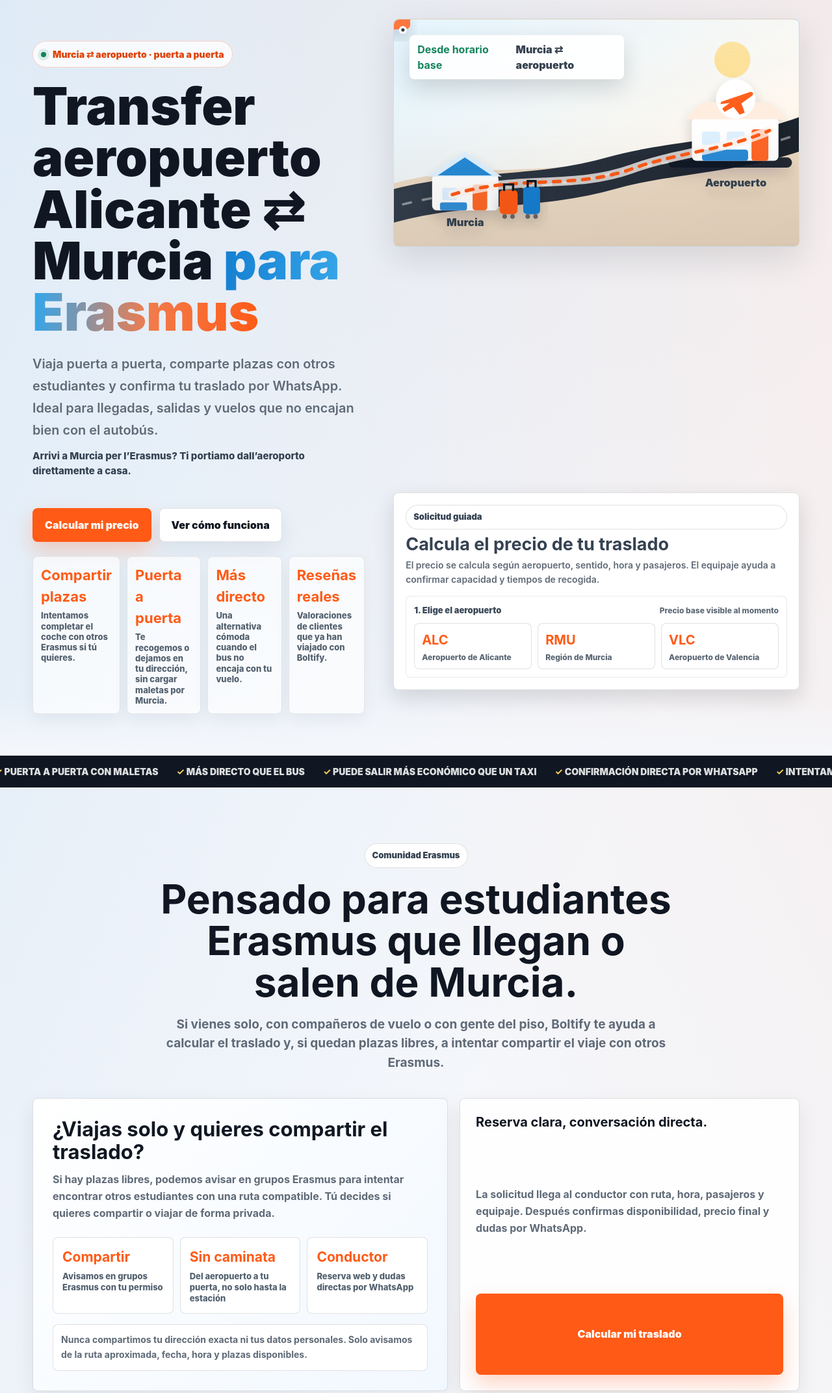
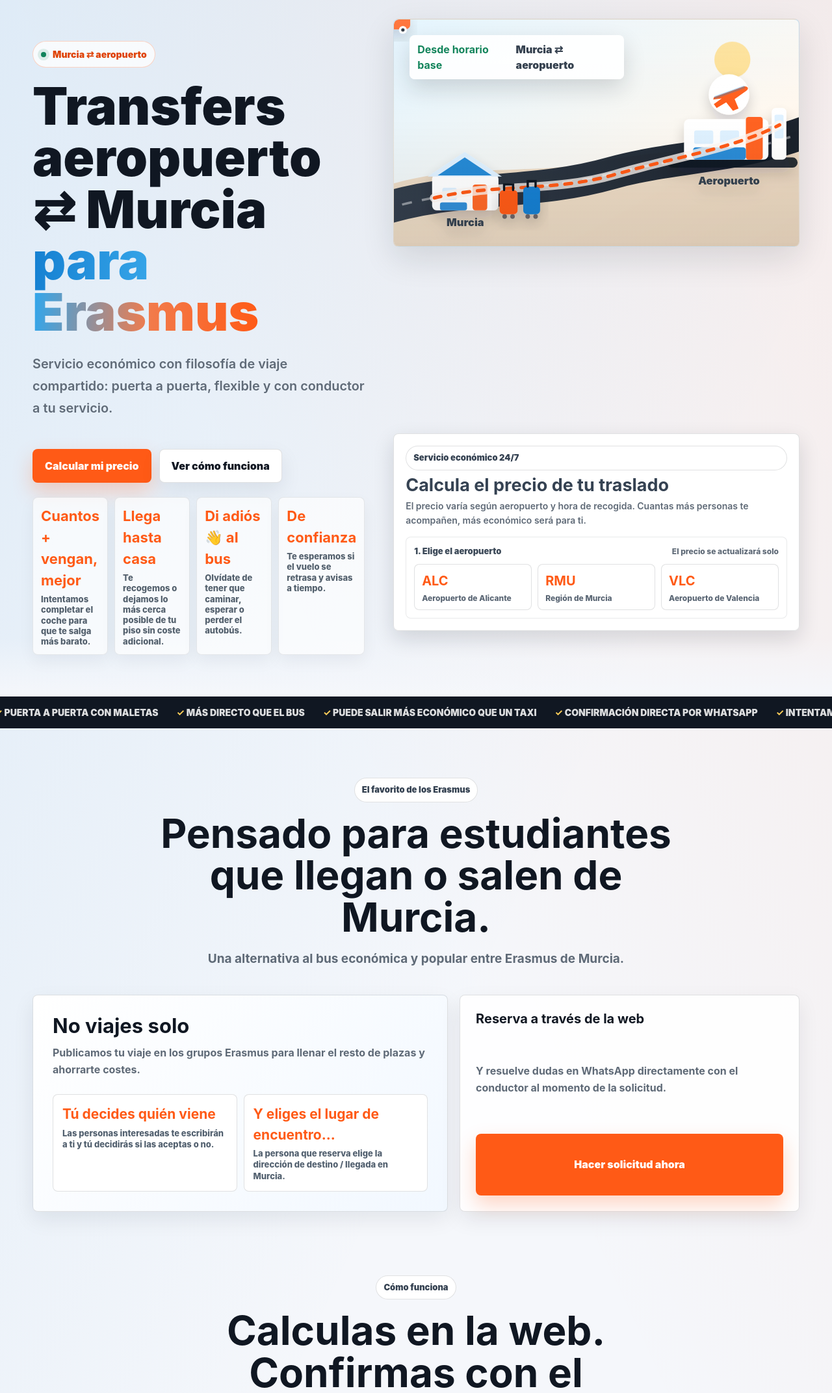
Before and after one commit to chembos/boltify, a plain HTML site: page index.html in a window 1280 px wide. Shown: the part 100-2244 px from the top of the page at 65% size. Drawn offline with Linux system fonts and the light colour scheme.

Commit message:
Update Boltify landing page

```diff
--- a/index.html
+++ b/index.html
@@ -3,15 +3,15 @@
 <head>
   <meta charset="UTF-8" />
   <meta name="viewport" content="width=device-width, initial-scale=1.0" />
-  <title>Transfer Aeropuerto Alicante Murcia para Erasmus | Boltify</title>
-  <meta name="description" content="Transfer puerta a puerta entre Murcia y los aeropuertos de Alicante, Murcia y Valencia. Ideal para Erasmus: calcula precio, comparte plazas y confirma por WhatsApp." />
-  <meta property="og:title" content="Transfer Aeropuerto Alicante Murcia para Erasmus | Boltify" />
-  <meta property="og:description" content="Transfer puerta a puerta entre Murcia y los aeropuertos de Alicante, Murcia y Valencia. Ideal para Erasmus: calcula precio, comparte plazas y confirma por WhatsApp." />
+  <title>Transfers aeropuerto Murcia para Erasmus | Boltify</title>
+  <meta name="description" content="Transfers económicos entre Murcia y los aeropuertos de Alicante, Murcia y Valencia. Comparte plazas, calcula precio y confirma por WhatsApp." />
+  <meta property="og:title" content="Transfers aeropuerto Murcia para Erasmus | Boltify" />
+  <meta property="og:description" content="Transfers económicos entre Murcia y los aeropuertos de Alicante, Murcia y Valencia. Comparte plazas, calcula precio y confirma por WhatsApp." />
   <meta property="og:type" content="website" />
   <meta property="og:locale" content="es_ES" />
   <!-- TODO: añadir imagen 1200x630 para vista previa en WhatsApp.
        Ruta preparada cuando exista: <meta property="og:image" content="https://boltify.es/og-boltify.jpg" />
-       Contenido recomendado: Boltify · Transfer aeropuerto Alicante ⇄ Murcia · Para Erasmus · puerta a puerta · WhatsApp. -->
+       Contenido recomendado: Boltify · Transfers aeropuerto ⇄ Murcia · Para Erasmus · viaje compartido · WhatsApp. -->
   <script type="application/ld+json">
     {
       "@context": "https://schema.org",
@@ -127,7 +127,7 @@
       z-index:1;
     }
     .hero-copy{grid-area:copy;align-self:start;padding-top:34px}
-    .hero-support{grid-area:support;align-self:start}
+    .hero-support{grid-area:support;align-self:start;width:100%}
     .eyebrow{
       display:inline-flex;align-items:center;gap:10px;margin-bottom:20px;
       padding:9px 12px;border:1px solid rgba(255,90,22,.25);border-radius:999px;
@@ -137,9 +137,8 @@
     h1{font-size:clamp(46px,6.2vw,82px);line-height:1;letter-spacing:0;max-width:720px;font-weight:950}
     .grad{background:linear-gradient(95deg,var(--blue),#36a5e8 35%,#f27b4b 68%,var(--orange));-webkit-background-clip:text;color:transparent}
     .lead{margin-top:22px;color:var(--muted);font-size:clamp(17px,1.55vw,20px);line-height:1.72;font-weight:560;max-width:590px}
-    .italian-note{margin-top:12px;color:#344151;font-size:15px;font-weight:850;line-height:1.5;max-width:560px}
     .hero-actions{display:flex;gap:12px;flex-wrap:wrap;margin-top:24px}
-    .trust-row{display:grid;grid-template-columns:repeat(4,1fr);gap:10px;margin-top:22px;max-width:650px}
+    .trust-row{display:grid;grid-template-columns:repeat(4,1fr);gap:10px;margin-top:22px;max-width:none}
     .trust-item{
       min-height:76px;padding:12px;border:1px solid rgba(16,23,34,.09);border-radius:var(--radius);
       background:rgba(255,255,255,.66);box-shadow:0 10px 24px rgba(16,23,34,.05);
@@ -425,7 +424,9 @@
     .ticker b{color:var(--yellow)}
     @keyframes ticker{to{transform:translateX(-50%)}}
 
-    section{padding:86px 0}
+    section{padding:76px 0}
+    #routes{padding-bottom:42px}
+    #how{padding-top:56px}
     .section-head{max-width:800px;margin:0 auto 40px;text-align:center}
     .section-head.left{text-align:left;margin-left:0}
     .chip{
@@ -447,7 +448,7 @@
     .conversion-card h3{font-size:31px;line-height:1.12;letter-spacing:0;margin-bottom:12px}
     .conversion-card p,.mini-proof p{color:var(--muted);font-weight:650;line-height:1.62}
     .microcopy{margin-top:16px;padding:12px;border-radius:var(--radius);background:#fff;border:1px solid var(--line);color:#52606f;font-size:14px;font-weight:780;line-height:1.45}
-    .conversion-points{display:grid;grid-template-columns:repeat(3,1fr);gap:10px;margin-top:24px}
+    .conversion-points{display:grid;grid-template-columns:repeat(2,1fr);gap:10px;margin-top:24px}
     .conversion-point{padding:14px;border-radius:var(--radius);background:#fff;border:1px solid var(--line)}
     .conversion-point b{display:block;color:var(--orange);font-size:21px;letter-spacing:0}
     .conversion-point span{display:block;margin-top:5px;color:#52606f;font-size:13px;font-weight:800;line-height:1.32}
@@ -503,7 +504,8 @@
     .quote{padding:22px;background:rgba(255,255,255,.08);border-color:rgba(255,255,255,.14)}
     .quote p{color:rgba(255,255,255,.86);font-size:17px}
     .proof-action{position:relative;z-index:1;margin-top:24px;display:flex;justify-content:center}
-    .stars{color:var(--yellow);letter-spacing:0;margin-bottom:14px}
+    .stars{color:var(--yellow);letter-spacing:2px;margin-bottom:12px;font-size:18px}
+    .review-title{display:block;margin-bottom:9px;color:#fff;font-size:18px;font-weight:950;line-height:1.2}
     .person{margin-top:18px;color:rgba(255,255,255,.68);font-weight:900}
 
     .price-faq{display:grid;grid-template-columns:.85fr 1.15fr;gap:18px}
@@ -619,6 +621,7 @@
       .routes-grid,.conversion-grid,.price-faq,.cta{grid-template-columns:1fr}
       .booking-shell{aspect-ratio:16/9;min-height:0}
       .scene-svg{height:100%;min-height:0}
+      .hero-support{max-width:760px;margin-inline:auto}
       .trust-row{grid-template-columns:repeat(2,1fr)}
       .steps,.benefit-grid,.quote-grid{grid-template-columns:1fr}
       .nav-links{display:none}
@@ -674,7 +677,9 @@
       .route-big{grid-template-columns:1fr;gap:16px}
       .place:last-child{justify-content:flex-start;text-align:left}
       .route-dots{width:70%}
-      section{padding:62px 0}
+      section{padding:54px 0}
+      #routes{padding-bottom:32px}
+      #how{padding-top:38px}
       .proof,.cta,.route-feature,.price-box,.faq-box{padding:22px}
       .price{font-size:64px}
       .fare-grid,.fare-result{grid-template-columns:1fr}
@@ -709,12 +714,11 @@
     <section class="hero">
       <div class="container hero-grid">
         <div class="hero-copy reveal">
-          <div class="eyebrow">Murcia ⇄ aeropuerto · puerta a puerta</div>
-          <h1>Transfer aeropuerto Alicante ⇄ Murcia <span class="grad">para Erasmus</span></h1>
+          <div class="eyebrow">Murcia ⇄ aeropuerto</div>
+          <h1>Transfers aeropuerto ⇄ Murcia <span class="grad">para Erasmus</span></h1>
           <p class="lead">
-            Viaja puerta a puerta, comparte plazas con otros estudiantes y confirma tu traslado por WhatsApp. Ideal para llegadas, salidas y vuelos que no encajan bien con el autobús.
+            Servicio económico con filosofía de viaje compartido: puerta a puerta, flexible y con conductor a tu servicio.
           </p>
-          <p class="italian-note">Arrivi a Murcia per l’Erasmus? Ti portiamo dall’aeroporto direttamente a casa.</p>
         </div>
 
         <div class="booking-shell reveal" aria-label="Animación del traslado Boltify">
@@ -732,7 +736,7 @@
               <filter id="softShadow" x="-20%" y="-20%" width="140%" height="150%">
                 <feDropShadow dx="0" dy="12" stdDeviation="12" flood-color="#101722" flood-opacity=".18"/>
               </filter>
-              <path id="heroRoutePath" d="M 104 312 C 222 276, 318 304, 424 266 C 508 236, 586 234, 668 198" />
+              <path id="heroRoutePath" d="M 72 318 C 178 292, 286 308, 394 276 C 506 244, 604 230, 686 188" />
             </defs>
 
             <rect width="720" height="405" fill="url(#skyGradient)" />
@@ -751,21 +755,23 @@
               <text x="59" y="150" text-anchor="middle" fill="#364250" font-size="19" font-weight="900">Murcia</text>
             </g>
 
-            <g transform="translate(514 104)" filter="url(#softShadow)">
-              <rect x="-26" y="142" width="220" height="18" rx="9" fill="#101722" opacity=".9" />
-              <rect x="16" y="72" width="154" height="76" rx="8" fill="#ffffff" />
-              <path d="M4 74 H184 L156 44 H34 Z" fill="#ffede0" />
-              <rect x="34" y="96" width="32" height="24" rx="4" fill="#dff1ff" />
-              <rect x="78" y="96" width="32" height="24" rx="4" fill="#dff1ff" />
-              <rect x="122" y="92" width="30" height="56" rx="5" fill="#ff5a16" opacity=".92" />
-              <rect x="34" y="128" width="82" height="20" rx="5" fill="#147fd1" opacity=".9" />
-              <circle cx="94" cy="38" r="35" fill="#ffffff" />
-              <path d="M68 43 L118 26 C124 24 128 29 122 33 L104 46 L110 62 L101 66 L90 52 L74 61 L70 55 L83 45 L67 47 Z" fill="#ff5a16" />
-              <text id="airportVisualLabel" x="94" y="194" text-anchor="middle" fill="#364250" font-size="19" font-weight="900">Aeropuerto</text>
+            <g transform="translate(492 92)" filter="url(#softShadow)">
+              <rect x="-6" y="154" width="232" height="18" rx="9" fill="#101722" opacity=".88" />
+              <rect x="24" y="86" width="150" height="72" rx="9" fill="#ffffff" />
+              <rect x="42" y="106" width="34" height="24" rx="4" fill="#dff1ff" />
+              <rect x="88" y="106" width="34" height="24" rx="4" fill="#dff1ff" />
+              <rect x="134" y="82" width="30" height="76" rx="5" fill="#ff5a16" opacity=".94" />
+              <rect x="40" y="136" width="94" height="22" rx="5" fill="#147fd1" opacity=".9" />
+              <rect x="180" y="66" width="26" height="92" rx="7" fill="#ffffff" />
+              <rect x="185" y="78" width="16" height="42" rx="3" fill="#dff1ff" />
+              <circle cx="104" cy="42" r="36" fill="#ffffff" />
+              <path d="M77 47 L130 28 C137 26 141 32 134 36 L114 50 L121 67 L111 71 L99 56 L82 66 L77 59 L91 49 L76 51 Z" fill="#ff5a16" />
+              <path d="M80 47 L130 29" fill="none" stroke="#147fd1" stroke-width="5" stroke-linecap="round" opacity=".35" />
+              <text id="airportVisualLabel" x="104" y="202" text-anchor="middle" fill="#364250" font-size="19" font-weight="900">Aeropuerto</text>
             </g>
 
-            <path d="M 104 312 C 222 276, 318 304, 424 266 C 508 236, 586 234, 668 198" fill="none" stroke="#fff8f2" stroke-width="16" stroke-linecap="round" opacity=".78" />
-            <path class="route-dash" d="M 104 312 C 222 276, 318 304, 424 266 C 508 236, 586 234, 668 198" fill="none" stroke="#ff5a16" stroke-width="6" stroke-linecap="round" />
+            <path d="M 72 318 C 178 292, 286 308, 394 276 C 506 244, 604 230, 686 188" fill="none" stroke="#fff8f2" stroke-width="16" stroke-linecap="round" opacity=".78" />
+            <path class="route-dash" d="M 72 318 C 178 292, 286 308, 394 276 C 506 244, 604 230, 686 188" fill="none" stroke="#ff5a16" stroke-width="6" stroke-linecap="round" />
 
             <g transform="translate(188 292)" filter="url(#softShadow)">
               <rect x="0" y="12" width="32" height="43" rx="7" fill="#ff5a16" />
@@ -801,14 +807,14 @@
 
         <div class="booking-panel reveal" id="quote" aria-label="Calculadora de precio Boltify">
           <div class="booking-head">
-            <span class="chip">Solicitud guiada</span>
+            <span class="chip">Servicio económico 24/7</span>
             <h2>Calcula el precio de tu traslado</h2>
-            <p>El precio se calcula según aeropuerto, sentido, hora y pasajeros. El equipaje ayuda a confirmar capacidad y tiempos de recogida.</p>
+            <p>El precio varía según aeropuerto y hora de recogida. Cuantas más personas te acompañen, más económico será para ti.</p>
           </div>
 
           <div class="quote-flow">
             <section class="form-step" data-step="1">
-              <div class="step-kicker"><span>1. Elige el aeropuerto</span><small>Precio base visible al momento</small></div>
+              <div class="step-kicker"><span>1. Elige el aeropuerto</span><small>El precio se actualizará solo</small></div>
               <div class="airport-choice" role="group" aria-label="Aeropuerto vinculado">
                 <button class="airport-option" data-airport="alc" type="button">
                   <strong>ALC</strong>
@@ -874,7 +880,7 @@
               </div>
               <label class="share-option is-hidden" id="shareOption">
                 <input id="shareSeats" type="checkbox" />
-                <span>Quiero que intentéis compartir las plazas libres con otros Erasmus. Nunca se publicará mi dirección exacta ni mis datos personales.</span>
+                <span>Quiero que intentéis compartir las plazas libres en grupos Erasmus. Las personas interesadas podrán escribirme y yo decidiré si las acepto.</span>
               </label>
             </section>
 
@@ -946,10 +952,10 @@
             <a class="btn btn-secondary" href="#how">Ver cómo funciona</a>
           </div>
           <div class="trust-row" aria-label="Ventajas principales">
-            <div class="trust-item"><b>Compartir plazas</b><span>Intentamos completar el coche con otros Erasmus si tú quieres.</span></div>
-            <div class="trust-item"><b>Puerta a puerta</b><span>Te recogemos o dejamos en tu dirección, sin cargar maletas por Murcia.</span></div>
-            <div class="trust-item"><b>Más directo</b><span>Una alternativa cómoda cuando el bus no encaja con tu vuelo.</span></div>
-            <div class="trust-item"><b>Reseñas reales</b><span>Valoraciones de clientes que ya han viajado con Boltify.</span></div>
+            <div class="trust-item"><b>Cuantos + vengan, mejor</b><span>Intentamos completar el coche para que te salga más barato.</span></div>
+            <div class="trust-item"><b>Llega hasta casa</b><span>Te recogemos o dejamos lo más cerca posible de tu piso sin coste adicional.</span></div>
+            <div class="trust-item"><b>Di adiós 👋 al bus</b><span>Olvídate de tener que caminar, esperar o perder el autobús.</span></div>
+            <div class="trust-item"><b>De confianza</b><span>Te esperamos si el vuelo se retrasa y avisas a tiempo.</span></div>
           </div>
         </div>
       </div>
@@ -965,25 +971,23 @@
     <section id="routes">
       <div class="container">
         <div class="section-head reveal">
-          <div class="chip">Comunidad Erasmus</div>
-          <h2>Pensado para estudiantes Erasmus que llegan o salen de Murcia.</h2>
-          <p>Si vienes solo, con compañeros de vuelo o con gente del piso, Boltify te ayuda a calcular el traslado y, si quedan plazas libres, a intentar compartir el viaje con otros Erasmus.</p>
+          <div class="chip">El favorito de los Erasmus</div>
+          <h2>Pensado para estudiantes que llegan o salen de Murcia.</h2>
+          <p>Una alternativa al bus económica y popular entre Erasmus de Murcia.</p>
         </div>
         <div class="conversion-grid">
           <article class="conversion-card reveal">
-            <h3>¿Viajas solo y quieres compartir el traslado?</h3>
-            <p>Si hay plazas libres, podemos avisar en grupos Erasmus para intentar encontrar otros estudiantes con una ruta compatible. Tú decides si quieres compartir o viajar de forma privada.</p>
+            <h3>No viajes solo</h3>
+            <p>Publicamos tu viaje en los grupos Erasmus para llenar el resto de plazas y ahorrarte costes.</p>
             <div class="conversion-points">
-              <div class="conversion-point"><b>Compartir</b><span>Avisamos en grupos Erasmus con tu permiso</span></div>
-              <div class="conversion-point"><b>Sin caminata</b><span>Del aeropuerto a tu puerta, no solo hasta la estación</span></div>
-              <div class="conversion-point"><b>Conductor</b><span>Reserva web y dudas directas por WhatsApp</span></div>
+              <div class="conversion-point"><b>Tú decides quién viene</b><span>Las personas interesadas te escribirán a ti y tú decidirás si las aceptas o no.</span></div>
+              <div class="conversion-point"><b>Y eliges el lugar de encuentro...</b><span>La persona que reserva elige la dirección de destino / llegada en Murcia.</span></div>
             </div>
-            <p class="microcopy">Nunca compartimos tu dirección exacta ni tus datos personales. Solo avisamos de la ruta aproximada, fecha, hora y plazas disponibles.</p>
           </article>
           <aside class="mini-proof reveal">
-            <strong>Reserva clara, conversación directa.</strong>
-            <p>La solicitud llega al conductor con ruta, hora, pasajeros y equipaje. Después confirmas disponibilidad, precio final y dudas por WhatsApp.</p>
-            <a class="btn btn-primary" href="#quote">Calcular mi traslado</a>
+            <strong>Reserva a través de la web</strong>
+            <p>Y resuelve dudas en WhatsApp directamente con el conductor al momento de la solicitud.</p>
+            <a class="btn btn-primary" href="#quote">Hacer solicitud ahora</a>
           </aside>
         </div>
       </div>
@@ -1062,25 +1066,28 @@
       <div class="container">
         <div class="proof reveal">
           <div class="section-head left">
-            <div class="chip">Prueba social</div>
-            <h2>Erasmus que ya han viajado con Boltify.</h2>
-            <p>Traslados reales entre Murcia y el aeropuerto, con trato directo por WhatsApp y reseñas verificables en Google.</p>
+            <div class="chip">Reseñas en Google</div>
+            <h2>Lo que suelen destacar quienes viajan con Boltify.</h2>
+            <p>Traslados entre Murcia y el aeropuerto con trato directo, recogida cómoda y opiniones que puedes comprobar en Google.</p>
           </div>
           <div class="quote-grid">
             <article class="quote">
-              <div class="stars">Google Maps</div>
-              <p>Consulta las reseñas reales de clientes que ya han usado Boltify para ir o volver del aeropuerto.</p>
-              <div class="person">Opiniones verificables</div>
+              <div class="stars">★★★★★</div>
+              <strong class="review-title">Puntualidad y trato cercano</strong>
+              <p>Recogida clara, conversación directa por WhatsApp y un traslado fácil cuando llegas cargado al aeropuerto.</p>
+              <div class="person">Resumen de reseñas reales</div>
             </article>
             <article class="quote">
-              <div class="stars">Comunidad Erasmus</div>
-              <p>Servicio pensado para estudiantes que llegan a Murcia, vuelven a casa o buscan compartir traslado con otros compañeros.</p>
-              <div class="person">Llegadas y salidas</div>
+              <div class="stars">★★★★★</div>
+              <strong class="review-title">Puerta a puerta</strong>
+              <p>Sin cruzar Murcia con maletas ni depender de combinaciones: del aeropuerto a casa o de casa al aeropuerto.</p>
+              <div class="person">Comodidad para Erasmus</div>
             </article>
             <article class="quote">
-              <div class="stars">WhatsApp directo</div>
-              <p>La solicitud llega ordenada al conductor: aeropuerto, hora, pasajeros, equipaje y plazas libres si queréis compartir.</p>
-              <div class="person">Sin mensajes eternos</div>
+              <div class="stars">★★★★★</div>
+              <strong class="review-title">Ideal para compartir</strong>
+              <p>Si quedan plazas libres, se intenta completar el coche con otros Erasmus para bajar el coste por persona.</p>
+              <div class="person">Viaje compartido</div>
             </article>
           </div>
           <div class="proof-action">
@@ -1149,8 +1156,8 @@
               <p>Sí. Boltify cuenta con reseñas reales de cinco estrellas en <a href="https://maps.app.goo.gl/gK6Mz6JLpgPkce297?g_st=ic" target="_blank" rel="noopener">Google Maps</a> de clientes que han usado el servicio para ir al aeropuerto.</p>
             </article>
             <article class="faq-item">
-              <button class="faq-toggle" type="button" aria-expanded="false"><span class="faq-question">¿Publicáis mis datos si quiero compartir plazas?</span><span class="faq-icon">+</span></button>
-              <p>No. Si quieres intentar compartir el coche, solo se publica información básica del trayecto: aeropuerto, fecha, hora aproximada y plazas libres. Nunca se publica tu dirección exacta ni datos personales.</p>
+              <button class="faq-toggle" type="button" aria-expanded="false"><span class="faq-question">¿Qué se publica si quiero compartir plazas?</span><span class="faq-icon">+</span></button>
+              <p>Se publica la ruta, fecha, hora aproximada, plazas libres y un contacto para que las personas interesadas puedan escribirte. Tú decides si las aceptas o prefieres mantener el traslado privado.</p>
             </article>
             <article class="faq-item">
               <button class="faq-toggle" type="button" aria-expanded="false"><span class="faq-question">¿Puedo reservar si todavía no sé la dirección exacta?</span><span class="faq-icon">+</span></button>
```
